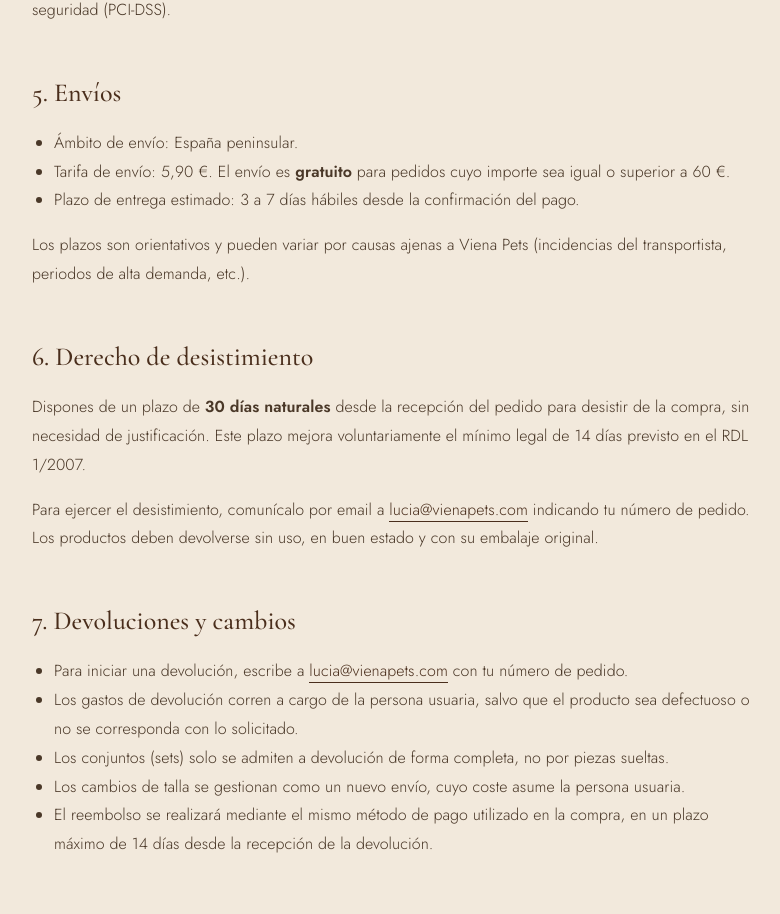
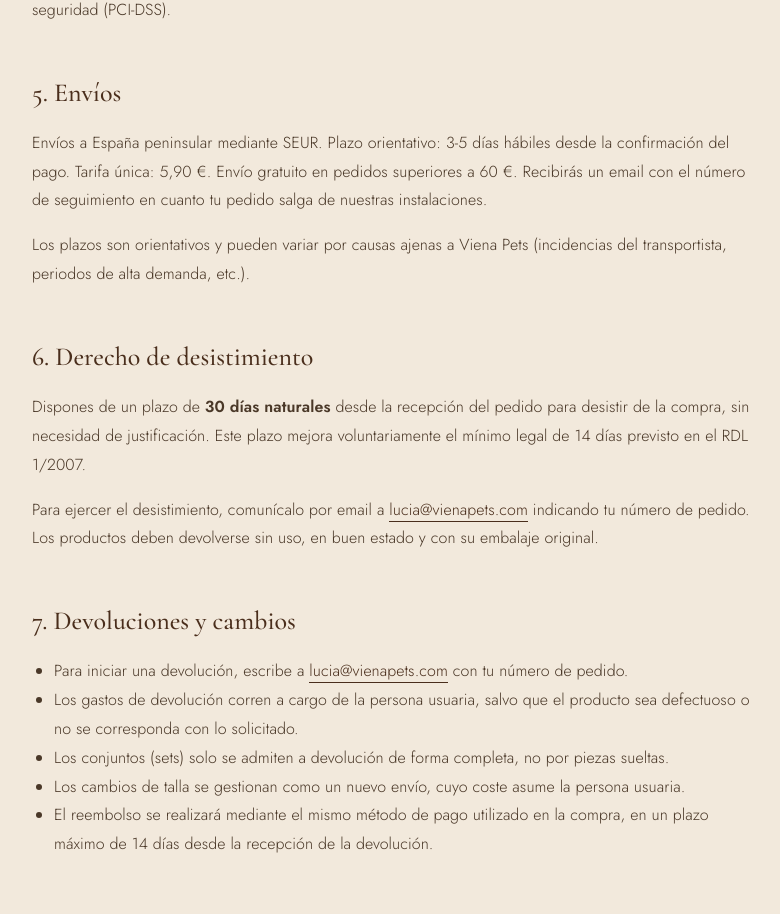
Before and after one commit to danielaismarsolutions-stack/vienapets-final, a Next.js app: page /condiciones in a window 1280 px wide. Shown: the part 1532-2446 px from the top of the page, without its empty margins (248-1028 px from the left). Built offline with nearby package versions, Linux system fonts and the light colour scheme.

Commit message:
docs(legal): especificar SEUR como transportista en condiciones

```diff
--- a/app/condiciones/page.jsx
+++ b/app/condiciones/page.jsx
@@ -83,17 +83,12 @@ export default function Page() {
       </P>
 
       <H2>5. Envíos</H2>
-      <UL>
-        <li>Ámbito de envío: España peninsular.</li>
-        <li>
-          Tarifa de envío: 5,90 €. El envío es <strong>gratuito</strong> para
-          pedidos cuyo importe sea igual o superior a 60 €.
-        </li>
-        <li>
-          Plazo de entrega estimado: 3 a 7 días hábiles desde la confirmación del
-          pago.
-        </li>
-      </UL>
+      <P>
+        Envíos a España peninsular mediante SEUR. Plazo orientativo: 3-5 días
+        hábiles desde la confirmación del pago. Tarifa única: 5,90 €. Envío
+        gratuito en pedidos superiores a 60 €. Recibirás un email con el número
+        de seguimiento en cuanto tu pedido salga de nuestras instalaciones.
+      </P>
       <P>
         Los plazos son orientativos y pueden variar por causas ajenas a Viena Pets
         (incidencias del transportista, periodos de alta demanda, etc.).
```
